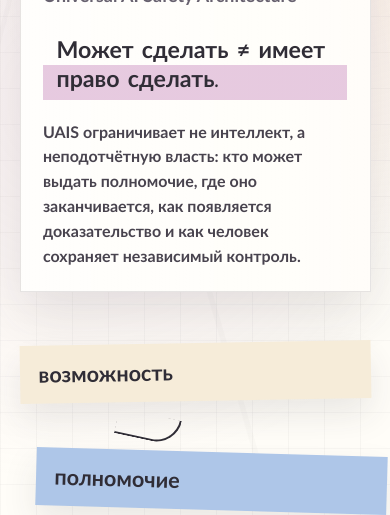
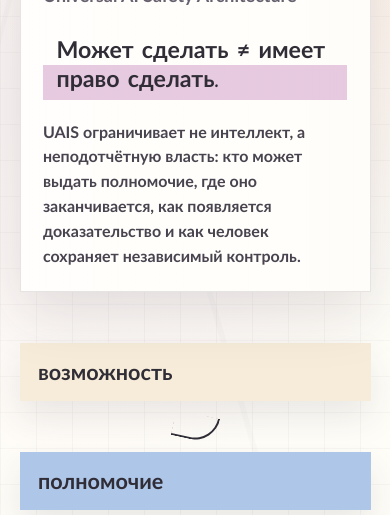
Before and after one commit to cresta13/universal-ai-safety-architecture, a plain HTML site: page docs/index.html in a window 390 px wide. Shown: the part 343-858 px from the top of the page. Drawn offline with Linux system fonts and the light colour scheme.

Commit message:
docs: fix mobile intro overflow

```diff
--- a/docs/styles.css
+++ b/docs/styles.css
@@ -906,6 +906,17 @@ h1 {
     grid-template-columns: 1fr;
   }
 
+  .intro-map span {
+    width: 100%;
+    margin-left: 0 !important;
+    transform: none;
+  }
+
+  .intro-map i {
+    width: 2.8rem;
+    margin-left: calc(50% - 1.4rem);
+  }
+
   .boundary-note {
     min-height: 4rem;
     border: 2px solid rgba(48,45,54,.48);
```
Also changed, not shown: docs/qa/screenshots/mobile-cover.png, docs/qa/screenshots/mobile-p07.png, docs/qa/screenshots/mobile-p14.png, docs/qa/screenshots/mobile-p18.png.
